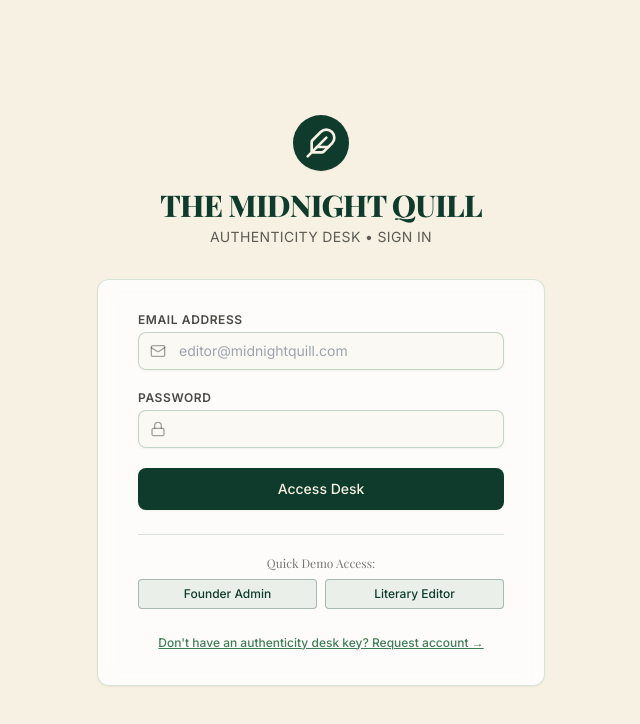
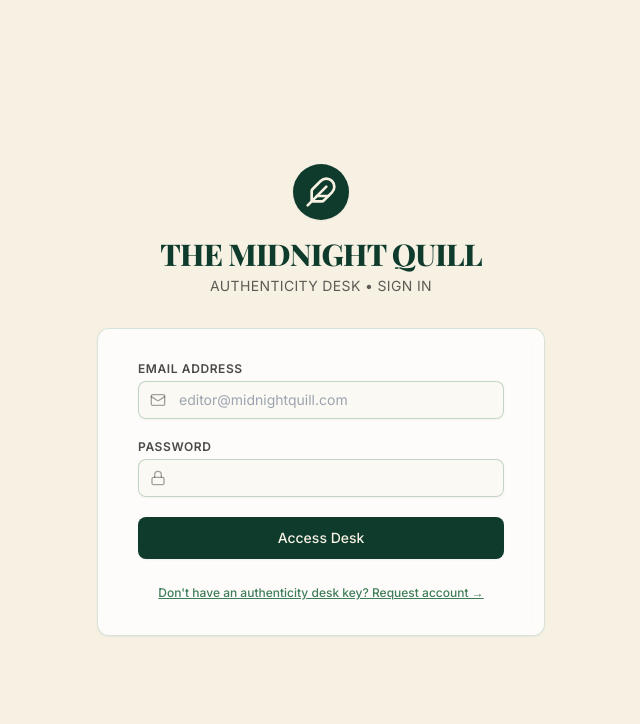
Before and after one commit to Irieaqsa/the-midnight-quill_checker, a React (Vite) app in the folder client/: page /login in a window 1280 px wide. Shown: the top 724 px of the page, without its empty margins (319-959 px from the left). Built offline with nearby package versions, Linux system fonts and the light colour scheme; a web font is replaced by a local one.

Commit message:
fix: SPA routing rewrite for Vercel and remove quick demo fill buttons

```diff
--- a/client/src/pages/Login.tsx
+++ b/client/src/pages/Login.tsx
@@ -28,15 +28,6 @@ export const Login: React.FC = () => {
     }
   };
 
-  const handleDemoFill = (role: 'admin' | 'user') => {
-    if (role === 'admin') {
-      setEmail('admin@tmq.com');
-      setPassword('admin123');
-    } else {
-      setEmail('user@tmq.com');
-      setPassword('user123');
-    }
-  };
 
   return (
     <div className="min-h-screen bg-parchment flex flex-col justify-center py-12 sm:px-6 lg:px-8">
@@ -105,27 +96,6 @@ export const Login: React.FC = () => {
             </button>
           </form>
 
-          {/* Quick Demo Credentials */}
-          <div className="mt-6 pt-5 border-t border-moss/20">
-            <p className="text-xs text-center text-ink/60 font-serif mb-2">Quick Demo Access:</p>
-            <div className="flex gap-2">
-              <button
-                type="button"
-                onClick={() => handleDemoFill('admin')}
-                className="flex-1 py-1.5 px-3 text-xs font-medium border border-forest/30 rounded bg-moss/10 hover:bg-moss/20 text-forest transition"
-              >
-                Founder Admin
-              </button>
-              <button
-                type="button"
-                onClick={() => handleDemoFill('user')}
-                className="flex-1 py-1.5 px-3 text-xs font-medium border border-forest/30 rounded bg-moss/10 hover:bg-moss/20 text-forest transition"
-              >
-                Literary Editor
-              </button>
-            </div>
-          </div>
-
           <div className="mt-5 text-center">
             <Link to="/register" className="text-xs text-moss hover:text-forest underline font-medium">
               Don't have an authenticity desk key? Request account &rarr;
```
Also changed, not shown: client/vercel.json (added).
